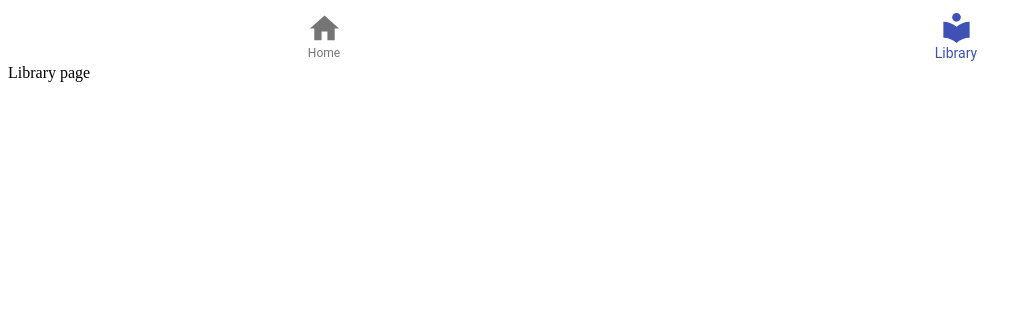
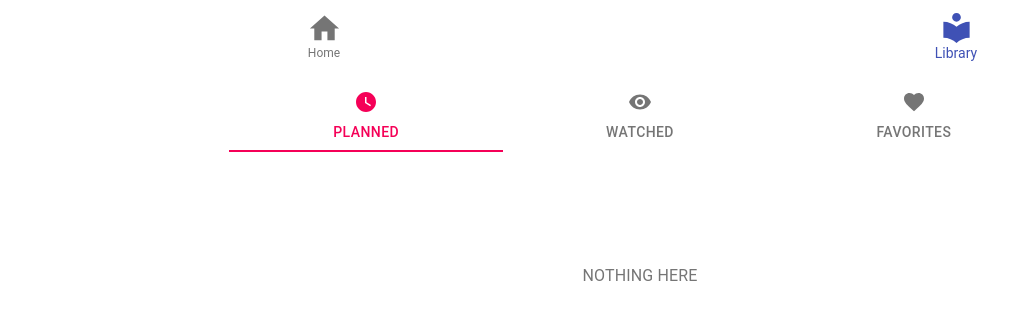
Before and after one commit to StanislavKaisin/filmoteka-react-redux, a React (Create React App) app: page /library in a window 1280 px wide. Shown: the top 320 px of the page, without its empty margins (0-1031 px from the left). Built offline with nearby package versions, Linux system fonts and the light colour scheme.

Commit message:
added library page

```diff
--- a/package.json
+++ b/package.json
@@ -19,6 +19,7 @@
     "react-dom": "^17.0.1",
     "react-router-dom": "^5.2.0",
     "react-scripts": "4.0.1",
+    "react-swipeable-views": "^0.13.9",
     "typescript": "^4.1.3",
     "web-vitals": "^0.2.4"
   },
@@ -45,5 +46,8 @@
       "last 1 firefox version",
       "last 1 safari version"
     ]
+  },
+  "devDependencies": {
+    "@types/react-swipeable-views": "^0.13.0"
   }
 }
--- a/src/components/PaginationList.tsx
+++ b/src/components/PaginationList.tsx
@@ -10,6 +10,8 @@ import {
   Theme,
   Toolbar,
   Typography,
+  useMediaQuery,
+  useTheme,
 } from "@material-ui/core";
 import Pagination from "@material-ui/lab/Pagination";
 import KeyboardArrowUpIcon from "@material-ui/icons/KeyboardArrowUp";
@@ -22,6 +24,10 @@ import { ScrollTop } from "./ScrollTop";
 
 const useStyles = makeStyles((theme: Theme) =>
   createStyles({
+    positionContainer: { position: "absolute" },
+    positionRelative: {
+      position: "relative",
+    },
     container: {
       padding: "1rem 0 1rem 0",
     },
@@ -29,7 +35,7 @@ const useStyles = makeStyles((theme: Theme) =>
       margin: "1rem",
     },
     media: {
-      [theme.breakpoints.down("xs")]: {
+      [theme.breakpoints.down("md")]: {
         height: 270,
         width: 180,
       },
@@ -38,32 +44,56 @@ const useStyles = makeStyles((theme: Theme) =>
       marginLeft: "auto",
       marginRight: "auto",
     },
+    message: {
+      margin: "1rem",
+      color: "rgba(0, 0, 0, 0.54)",
+      textTransform: "uppercase",
+      // fontWeight: "bolder",
+    },
   })
 );
 
-interface IPaginationList {
+export interface IPaginationList {
   moviesList: ICard[];
 }
 
 export const PaginationList = ({ moviesList }: IPaginationList) => {
+  console.log("PaginationList=");
   const classes = useStyles();
   const pagesCount = getPagesCount(moviesList.length);
   const splittedMoviesList = splitMoviesList(moviesList, pagesCount);
-  console.log("moviesList", moviesList);
-  console.log("splittedMoviesList=", splittedMoviesList);
+  // console.log("moviesList", moviesList);
+
   const [displayedMoviesList, setdisplayedMoviesList] = useState(
     splittedMoviesList[0]
   );
+  // console.log("displayedMoviesList=", displayedMoviesList);
+  const theme = useTheme();
+  const matches = useMediaQuery(theme.breakpoints.up("sm"));
+  console.log("theme=", theme);
+  console.log("matches=", matches);
+
   const handleChange = (event: React.ChangeEvent<any>, page: number) => {
     setdisplayedMoviesList(splittedMoviesList[page - 1]);
   };
 
   return (
     <>
+      <Grid
+        container
+        // className={classes.positionContainer}
+      >
         <Toolbar id="back-to-top-anchor" />
         <Grid container className={classes.container} spacing={2}>
-        <Grid container justify="center" direction="row" wrap="wrap">
-          {displayedMoviesList.map((movie: ICard) => (
+          <Grid
+            container
+            justify="center"
+            direction="row"
+            wrap="wrap"
+            // className={classes.positionContainer}
+          >
+            {displayedMoviesList ? (
+              displayedMoviesList.map((movie: ICard) => (
                 <Grid item key={movie.imdbID} xs={12} sm={6} md={4}>
                   <Card className={classes.root}>
                     <CardActionArea>
@@ -92,8 +122,14 @@ export const PaginationList = ({ moviesList }: IPaginationList) => {
                     </CardActionArea>
                   </Card>
                 </Grid>
-          ))}
+              ))
+            ) : (
+              <Typography align="center" className={classes.message}>
+                Nothing here
+              </Typography>
+            )}
           </Grid>
+          {splittedMoviesList.length ? (
             <Grid container justify="center" direction="row">
               <Pagination
                 count={pagesCount}
@@ -103,12 +139,14 @@ export const PaginationList = ({ moviesList }: IPaginationList) => {
                 }
               />
             </Grid>
+          ) : null}
         </Grid>
-      <ScrollTop {...null}>
+        <ScrollTop {...null} className="positionRelative">
           <Fab size="medium" aria-label="scroll back to top">
             <KeyboardArrowUpIcon />
           </Fab>
         </ScrollTop>
+      </Grid>
     </>
   );
 };
--- a/src/pages/Library.tsx
+++ b/src/pages/Library.tsx
@@ -1,5 +1,133 @@
-import React from "react";
+import React, { useState } from "react";
+// import Paper from "@material-ui/core/Paper";
+import { makeStyles, Theme, useTheme } from "@material-ui/core/styles";
+import Tabs from "@material-ui/core/Tabs";
+import Tab from "@material-ui/core/Tab";
+import FavoriteIcon from "@material-ui/icons/Favorite";
+import WatchLaterIcon from "@material-ui/icons/WatchLater";
+import VisibilityIcon from "@material-ui/icons/Visibility";
+import { AppBar, Box, Grid, Typography } from "@material-ui/core";
+// import SwipeableViews from "react-swipeable-views";
+
+import mockList from "../mockData/mockList.json";
+// import { ICard } from "../interfaces/ICard";
+import { PaginationList } from "../components/PaginationList";
+
+const useStyles = makeStyles((theme: Theme) => ({
+  root: {
+    backgroundColor: theme.palette.background.paper,
+    width: "100%",
+    [theme.breakpoints.up("sm")]: { width: "80%" },
+    [theme.breakpoints.up("md")]: { width: "65%" },
+  },
+  library: {
+    paddingTop: "1rem",
+  },
+}));
+
+interface TabPanelProps {
+  children?: React.ReactNode;
+  dir?: string;
+  index: any;
+  value: any;
+}
+
+function TabPanel(props: TabPanelProps) {
+  const { children, value, index, ...other } = props;
+
+  return (
+    <div
+      role="tabpanel"
+      hidden={value !== index}
+      id={`full-width-tabpanel-${index}`}
+      aria-labelledby={`full-width-tab-${index}`}
+      {...other}
+    >
+      {value === index && (
+        <Box p={3}>
+          <Typography>{children}</Typography>
+        </Box>
+      )}
+    </div>
+  );
+}
+
+function a11yProps(index: any) {
+  return {
+    id: `full-width-tab-${index}`,
+    "aria-controls": `full-width-tabpanel-${index}`,
+  };
+}
 
 export const Library = () => {
-  return <>Library page</>;
+  // console.log("mockList.Search", mockList.Search);
+  const classes = useStyles();
+  const theme = useTheme();
+
+  const [value, setValue] = React.useState(0);
+  const lists = [[], [], mockList.Search];
+
+  console.log("value", value);
+  console.log("lists[value]=", lists[value]);
+
+  const handleChange = (event: React.ChangeEvent<{}>, newValue: number) => {
+    setValue(newValue);
+  };
+
+  return (
+    <>
+      <Grid
+        container
+        direction="column"
+        alignItems="center"
+        className={classes.library}
+      >
+        <div className={classes.root}>
+          {/* <Paper square> */}
+          <AppBar position="static" color="transparent" elevation={0}>
+            <Tabs
+              value={value}
+              onChange={handleChange}
+              indicatorColor="secondary"
+              textColor="secondary"
+              variant="fullWidth"
+              aria-label="full width tabs example"
+            >
+              <Tab
+                label="PLANNED"
+                icon={<WatchLaterIcon />}
+                {...a11yProps(0)}
+              />
+              <Tab
+                label="WATCHED"
+                icon={<VisibilityIcon />}
+                {...a11yProps(1)}
+              />
+              <Tab
+                label="FAVORITES"
+                icon={<FavoriteIcon />}
+                {...a11yProps(2)}
+              />
+            </Tabs>
+          </AppBar>
+          {/* <SwipeableViews
+            axis={theme.direction === "rtl" ? "x-reverse" : "x"}
+            index={value}
+            onChangeIndex={handleChangeIndex}
+          > */}
+          <TabPanel value={value} index={0} dir={theme.direction}>
+            <PaginationList moviesList={lists[0]} />
+          </TabPanel>
+          <TabPanel value={value} index={1} dir={theme.direction}>
+            <PaginationList moviesList={lists[1]} />
+          </TabPanel>
+          <TabPanel value={value} index={2} dir={theme.direction}>
+            <PaginationList moviesList={lists[2]} />
+          </TabPanel>
+          {/* </SwipeableViews> */}
+          {/* </Paper> */}
+        </div>
+      </Grid>
+    </>
+  );
 };
```
Also changed, not shown: 2 other files (tests, documents, lock files or other folders). Lines whose indentation alone changed are shown as unchanged.
